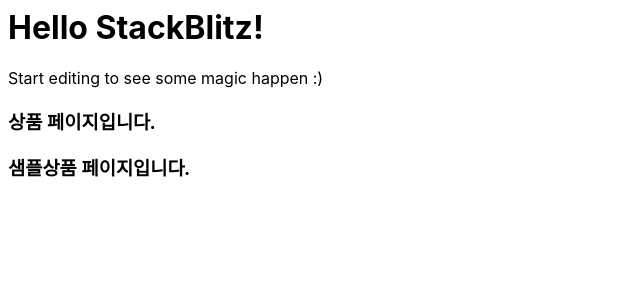
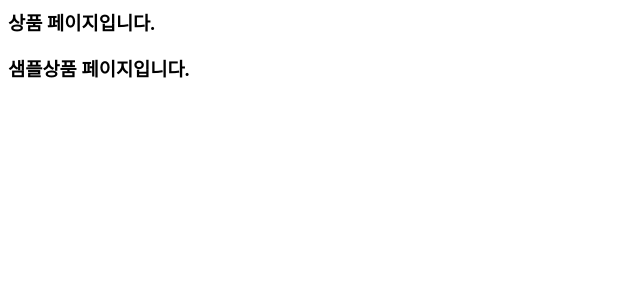
Before and after one commit to sangblee4528/react_firbase_20221216, a React (Create React App) app: page / in a window 1280 px wide. Shown: the top 300 px of the page, without its empty margins (0-640 px from the left). Built offline with nearby package versions, Linux system fonts and the light colour scheme.

Commit message:
1 file modified

```diff
--- a/src/App.js
+++ b/src/App.js
@@ -7,8 +7,6 @@
 export default function App() {
   return (
     <div>
-      <h1>Hello StackBlitz!</h1>
-      <p>Start editing to see some magic happen :)</p>
       <BrowserRouter>
         <Product />
         <SampleProduct />
```
